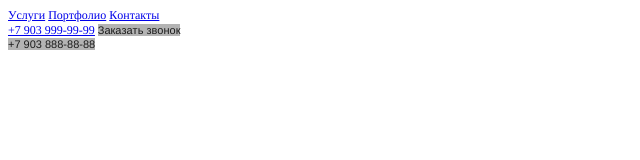
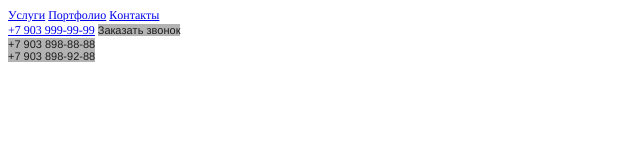
Before and after one commit to DiZhura/new-project_Zhura, a plain HTML site: page index.html in a window 1280 px wide. Shown: the whole page, without its empty margins (0-640 px from the left). Drawn offline with Linux system fonts and the light colour scheme.

Commit message:
Update index.html

```diff
--- a/index.html
+++ b/index.html
@@ -18,6 +18,7 @@
 <body>
 <p class="p1"><span class="s1">Услуги</span><span class="s2"> </span><span class="s1">Портфолио</span><span class="s2"> </span><span class="s1">Контакты</span></p>
 <p class="p1"><span class="s1"><a href="tel:+79039999999">+7 903 999-99-99</a></span><span class="s2"> </span><span class="s3">Заказать звонок</span></p>
-<p class="p2"><span class="s4">+7 903 888-88-88</span></p>
+<p class="p2"><span class="s4">+7 903 898-88-88</span></p>
+<p class="p2"><span class="s4">+7 903 898-92-88</span></p>
 </body>
 </html>
```
